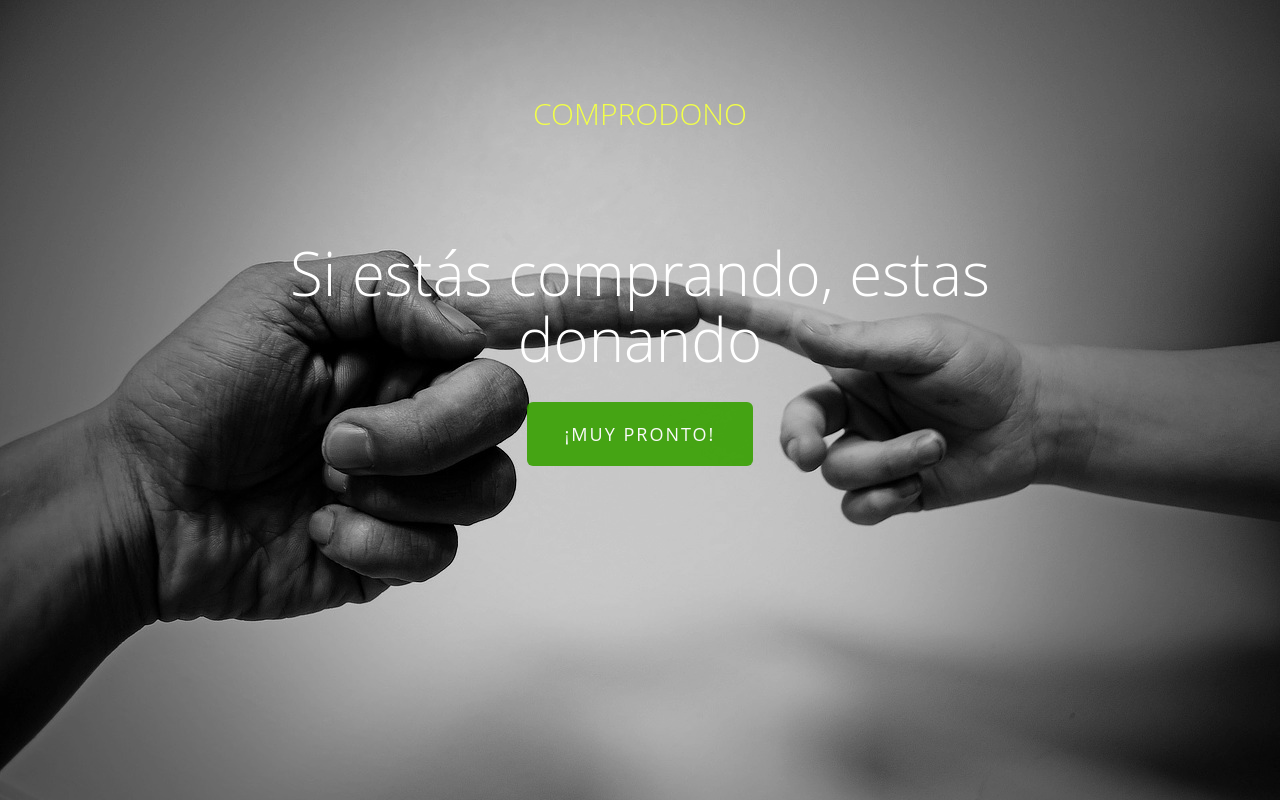
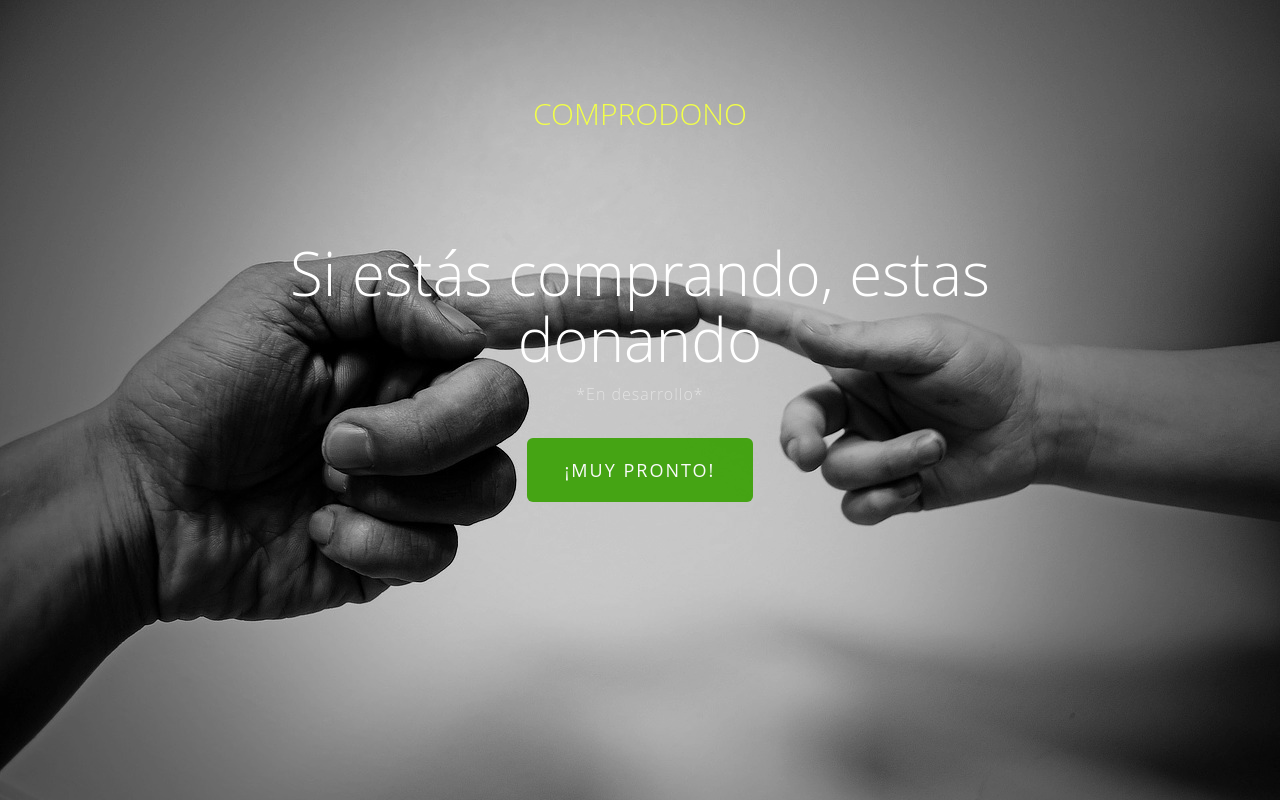
Before and after one commit to comprodono/comprodono.github.io, a plain HTML site: page index.html in a window 1280 px wide. Shown: the top 800 px of the page. Drawn offline with Linux system fonts and the light colour scheme; files whose address does not match are found by name.

Commit message:
Update index.html

```diff
--- a/index.html
+++ b/index.html
@@ -78,7 +78,7 @@
 							<a href="index.html" id="main-logo">ComproDono</a>
 							<div class="animate-box">
 								<h2>Si estás comprando, estas donando</h2>
-								<p><a href="http://frehtml5.co/" target="_blank" class="fh5co-site-name"></a></p>
+								<p>*En desarrollo*<a href="http://frehtml5.co/" target="_blank" class="fh5co-site-name"></a></p>
 								<p><a class="btn btn-primary btn-lg" href="#">¡MUY PRONTO!</a></p>
 							</div>
 						</div>
```
